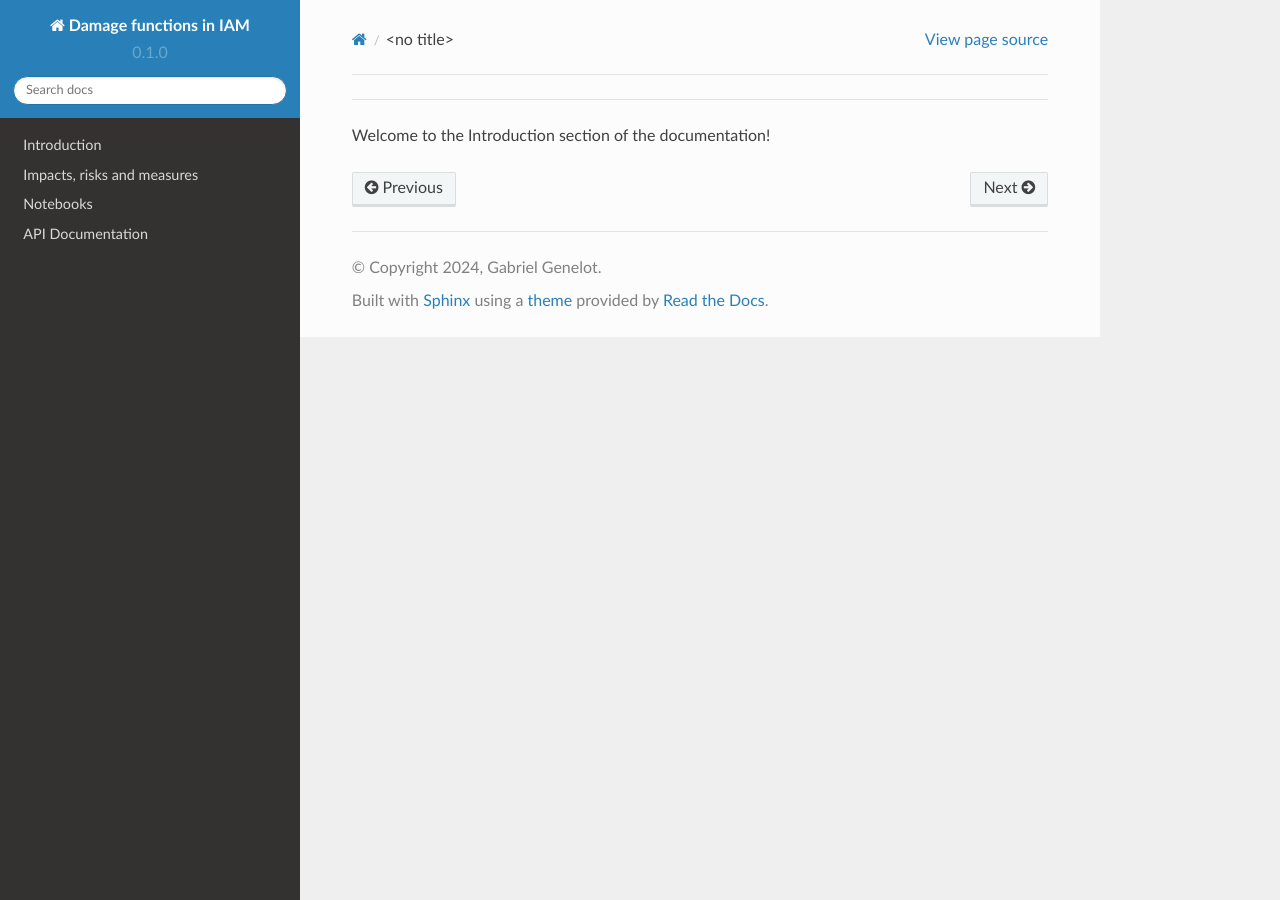
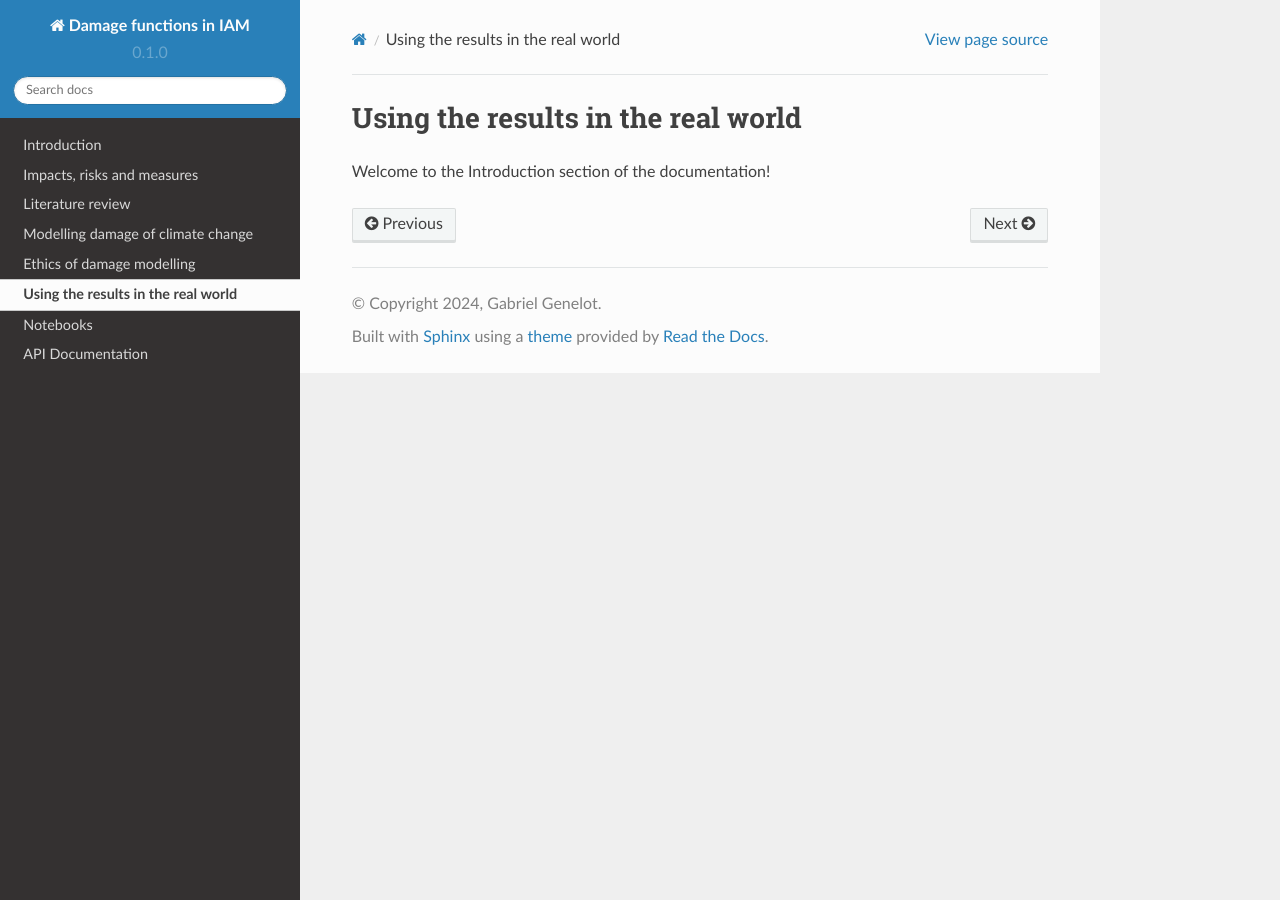
Before and after one commit to ggenelot/damage-functions-modeling, a Sphinx documentation site: the page built from docs/source/5_socio/index.rst, in a window 1280 px wide. Built offline with Sphinx 7.4.7 and the Read the Docs theme 2.0.0, drawn with Linux system fonts in a browser that asks for light colours; pages that are not in the unit, such as notebooks, are missing from menus.

Commit message:
Removed the .. starting the titles

```diff
--- a/docs/source/2_litrev/index.rst
+++ b/docs/source/2_litrev/index.rst
@@ -1,5 +1,5 @@
-.. Literature review
-====================
+Literature review
+=================
 
 Welcome to the Introduction section of the documentation!
 
--- a/docs/source/3_modelling/index.rst
+++ b/docs/source/3_modelling/index.rst
@@ -1,5 +1,5 @@
-.. Modelling damage of climate change
-=============================
+Modelling damage of climate change
+==================================
 
 Welcome to the Introduction section of the documentation!
 
--- a/docs/source/4_ethics/index.rst
+++ b/docs/source/4_ethics/index.rst
@@ -1,5 +1,5 @@
-.. Ethics of damage modelling
-=============================
+Ethics of damage modelling
+===========================
 
 Welcome to the Introduction section of the documentation!
 
--- a/docs/source/5_socio/index.rst
+++ b/docs/source/5_socio/index.rst
@@ -1,5 +1,5 @@
-.. Using the results in the real world
-=====================================
+Using the results in the real world
+===================================
 
 Welcome to the Introduction section of the documentation!
 
```
